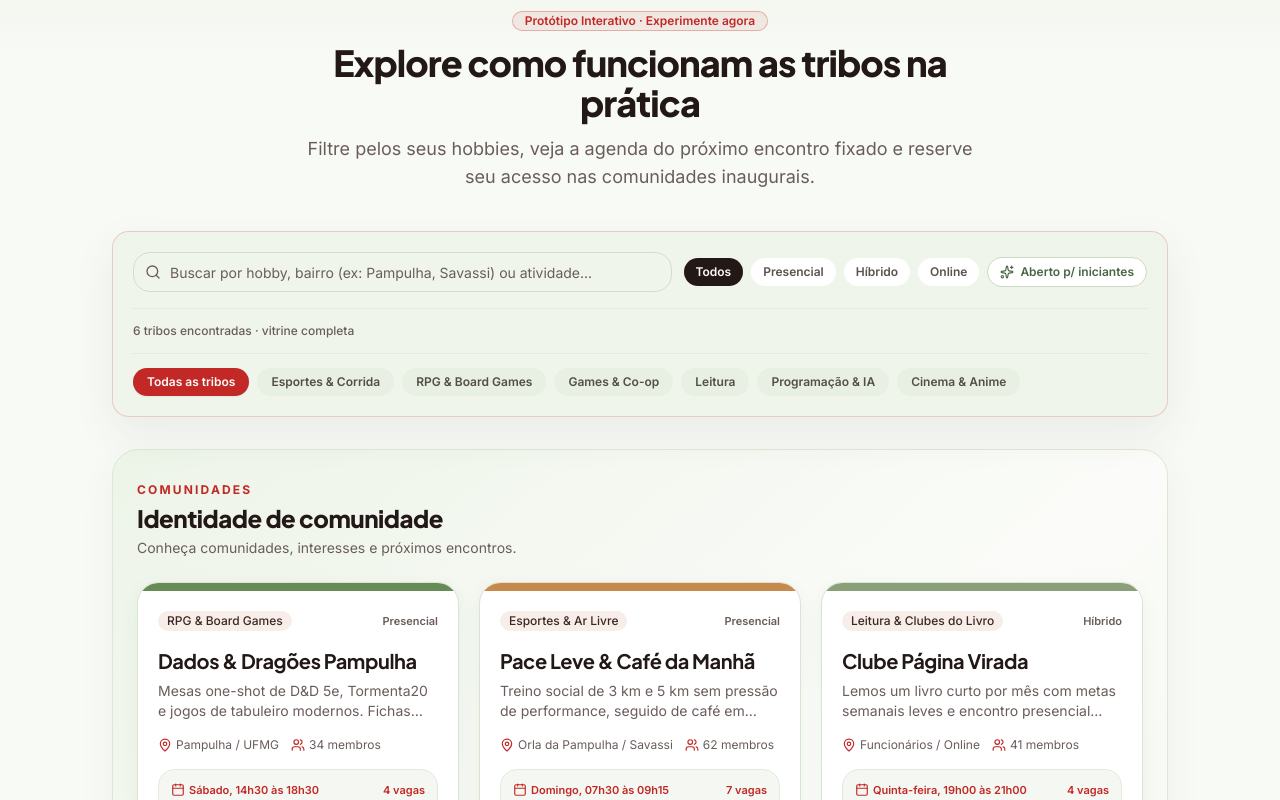
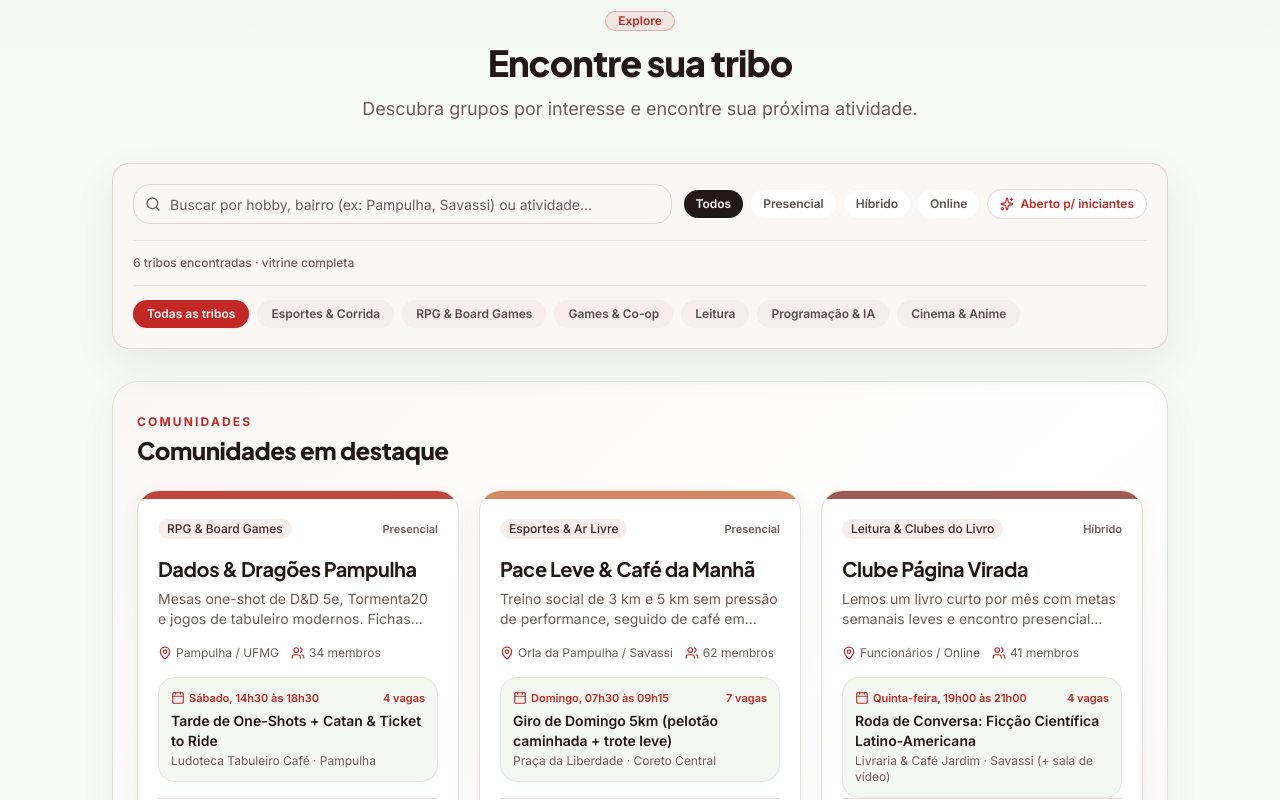
Before and after one commit to ArthurG12/Tribes, a Next.js app in the folder frontend/: page / in a window 1280 px wide. Shown: the part 1240-2040 px from the top of the page. Built offline with nearby package versions, Linux system fonts and the light colour scheme.

Commit message:
Simplify tribe explorer copy and restore red accents

```diff
--- a/frontend/src/components/tribes/tribe-explorer.tsx
+++ b/frontend/src/components/tribes/tribe-explorer.tsx
@@ -96,18 +96,18 @@ export function TribeExplorer({
             variant="outline"
             className="mb-3 border-primary/30 bg-primary/8 px-3 py-1 text-xs font-semibold text-primary"
           >
-            Protótipo Interativo · Experimente agora
+            Explore
           </Badge>
           <h2 className="font-heading text-3xl font-extrabold tracking-tight text-foreground sm:text-4xl">
-            Explore como funcionam as tribos na prática
+            Encontre sua tribo
           </h2>
           <p className="mt-3 text-base text-muted-foreground sm:text-lg">
-            Filtre pelos seus hobbies, veja a agenda do próximo encontro fixado e reserve seu acesso nas comunidades inaugurais.
+            Descubra grupos por interesse e encontre sua próxima atividade.
           </p>
         </div>
 
         {/* Search + Format + Beginner filter bar */}
-        <div className="mt-10 rounded-xl border border-primary/20 bg-[#f0f5eb] p-4 shadow-[0_16px_40px_rgba(48,66,45,0.08)] backdrop-blur-xl sm:p-5">
+        <div className="mt-10 rounded-xl border border-primary/20 bg-[#faf7f5] p-4 shadow-[0_16px_40px_rgba(48,66,45,0.08)] backdrop-blur-xl sm:p-5">
           <div className="flex flex-col gap-3 lg:flex-row lg:items-center lg:justify-between">
             <div className="relative flex-1">
               <Search className="pointer-events-none absolute top-1/2 left-3 size-4 -translate-y-1/2 text-muted-foreground" />
@@ -147,7 +147,7 @@ export function TribeExplorer({
                 className={`inline-flex items-center gap-1.5 rounded-xl border px-3 py-1.5 text-xs font-semibold transition-all ${
                   onlyBeginners
                     ? "border-primary bg-primary text-primary-foreground"
-                    : "border-[#cbdac3] bg-white text-[#496644] hover:bg-[#f5f8f2]"
+                    : "border-[#eadbd7] bg-white text-primary hover:bg-[#f5f8f2]"
                 }`}
               >
                 <Sparkles className="size-3.5" />
@@ -158,7 +158,7 @@ export function TribeExplorer({
 
           <div className="mt-4 flex flex-wrap items-center justify-between gap-3 border-t border-border/70 pt-3.5 text-xs">
             <span className="font-medium text-muted-foreground">{filteredTribes.length} {filteredTribes.length === 1 ? "tribo encontrada" : "tribos encontradas"}{activeFilterCount > 0 ? ` · ${activeFilterCount} filtros ativos` : " · vitrine completa"}</span>
-            {activeFilterCount > 0 && <button type="button" onClick={() => { setSelectedCategory("todos"); setSelectedFormat("Todos"); setOnlyBeginners(false); setSearchQuery(""); }} className="font-bold text-primary underline decoration-dotted underline-offset-4 hover:text-[#315b39]">Limpar filtros</button>}
+            {activeFilterCount > 0 && <button type="button" onClick={() => { setSelectedCategory("todos"); setSelectedFormat("Todos"); setOnlyBeginners(false); setSearchQuery(""); }} className="font-bold text-primary underline decoration-dotted underline-offset-4 hover:text-primary">Limpar filtros</button>}
           </div>
 
           {/* Category pills */}
@@ -171,7 +171,7 @@ export function TribeExplorer({
                 className={`rounded-full px-3.5 py-1.5 text-xs font-semibold transition-all ${
                   selectedCategory === filter.id
                     ? "bg-primary text-primary-foreground shadow-xs"
-                    : "bg-[#e8f0e3] text-foreground/75 hover:bg-white hover:text-foreground"
+                    : "bg-[#f5eeeb] text-foreground/75 hover:bg-white hover:text-foreground"
                 }`}
               >
                 {filter.label}
@@ -182,19 +182,19 @@ export function TribeExplorer({
 
         {filteredTribes.length > 0 && (
           <div className="mt-8">
-            <section className="rounded-3xl border border-[#dce8d4] bg-gradient-to-br from-[#edf4e8] via-[#fbfcf9] to-[#f1f6ed] px-4 py-7 shadow-[0_12px_36px_rgba(45,75,40,0.055)] sm:px-6 sm:py-8">
+            <section className="rounded-3xl border border-[#dce8d4] bg-gradient-to-br from-[#faf7f5] via-white to-[#f8f3f0] px-4 py-7 shadow-[0_12px_36px_rgba(45,75,40,0.055)] sm:px-6 sm:py-8">
               <div className="mb-6">
                 <p className="text-xs font-bold uppercase tracking-[0.18em] text-primary">Comunidades</p>
-                <h3 className="mt-1 font-heading text-2xl font-extrabold text-foreground">Identidade de comunidade</h3>
-                <p className="mt-1 text-sm text-muted-foreground">Conheça comunidades, interesses e próximos encontros.</p>
+                <h3 className="mt-1 font-heading text-2xl font-extrabold text-foreground">Comunidades em destaque</h3>
+                <p className="mt-1 text-sm text-muted-foreground"></p>
               </div>
               <div className="grid gap-5 sm:grid-cols-2 lg:grid-cols-3">
                 {filteredTribes.map((tribe, index) => {
-                  const accents = ["#668b54", "#c58a4c", "#8aa078", "#b49b68", "#78916b"];
+                  const accents = ["#bd463e", "#d28a62", "#9d5a50", "#c77b70", "#a94b43"];
                   const accent = accents[index % accents.length];
                   const spotsLeft = tribe.nextEvent.maxSpots - tribe.nextEvent.confirmedCount;
                   return (
-                    <article key={"identity-" + tribe.id} className="group flex h-full flex-col overflow-hidden rounded-2xl border border-[#d9e4d3] bg-white shadow-[0_6px_20px_rgba(45,75,40,0.055)] transition-all duration-200 hover:-translate-y-1 hover:border-primary/40 hover:shadow-[0_14px_32px_rgba(45,75,40,0.11)]">
+                    <article key={"identity-" + tribe.id} className="group flex h-full flex-col overflow-hidden rounded-2xl border border-[#eadfdb] bg-white shadow-[0_6px_20px_rgba(45,75,40,0.055)] transition-all duration-200 hover:-translate-y-1 hover:border-primary/40 hover:shadow-[0_14px_32px_rgba(45,75,40,0.11)]">
                       <div className="h-2" style={{ backgroundColor: accent }} />
                       <div className="flex flex-1 flex-col p-5">
                         <div className="flex items-center justify-between gap-2"><Badge variant="secondary">{tribe.categoryLabel}</Badge><span className="text-[11px] font-semibold text-muted-foreground">{tribe.format}</span></div>
@@ -249,7 +249,7 @@ export function TribeExplorer({
                   <Badge variant="secondary">{activeTribe.categoryLabel}</Badge>
                   <Badge variant="outline">{activeTribe.format}</Badge>
                   {activeTribe.beginnerFriendly && (
-                    <Badge className="bg-[#e8f1e4] text-primary">
+                    <Badge className="bg-[#f8eae7] text-primary">
                       Aberto p/ iniciantes
                     </Badge>
                   )}
```
